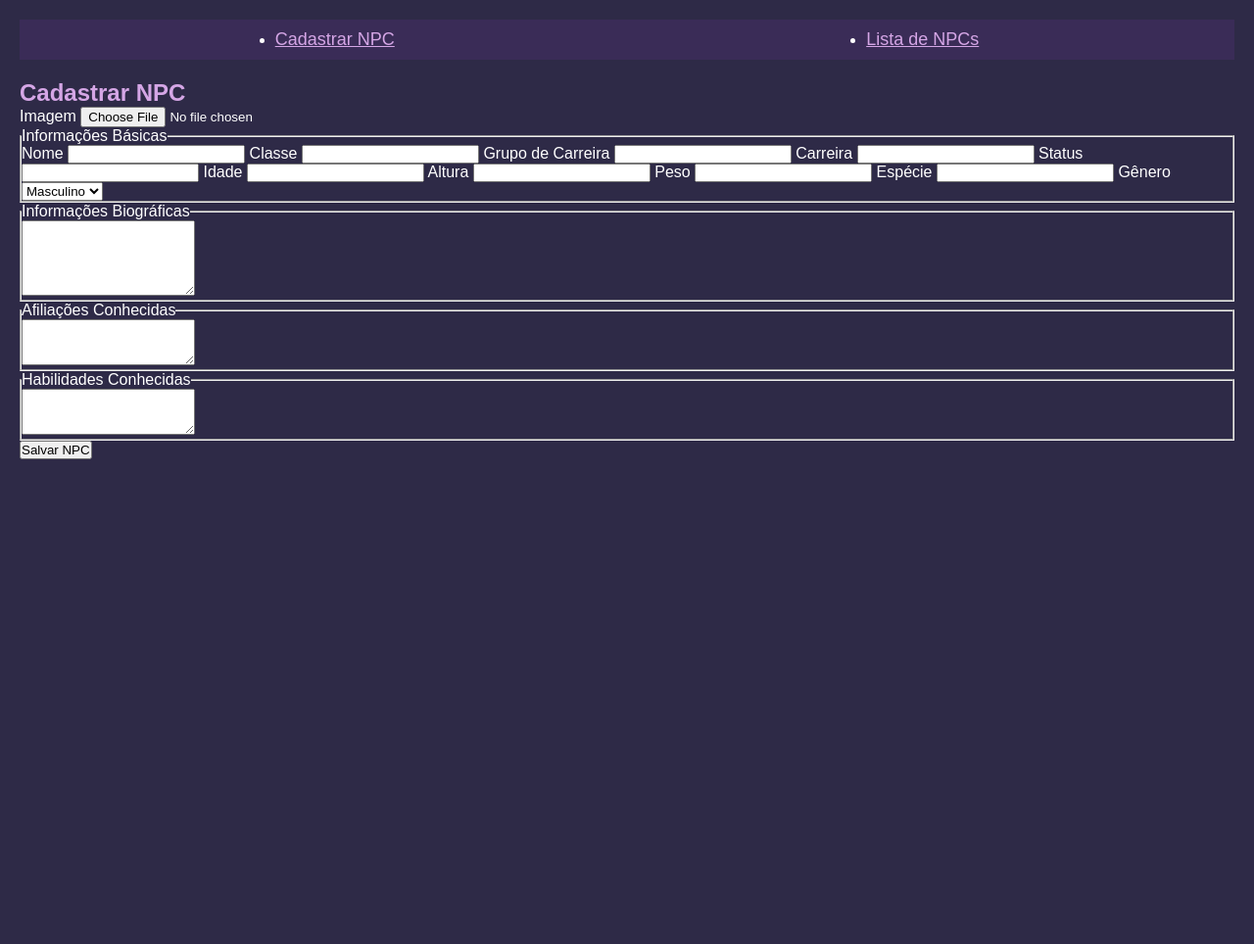
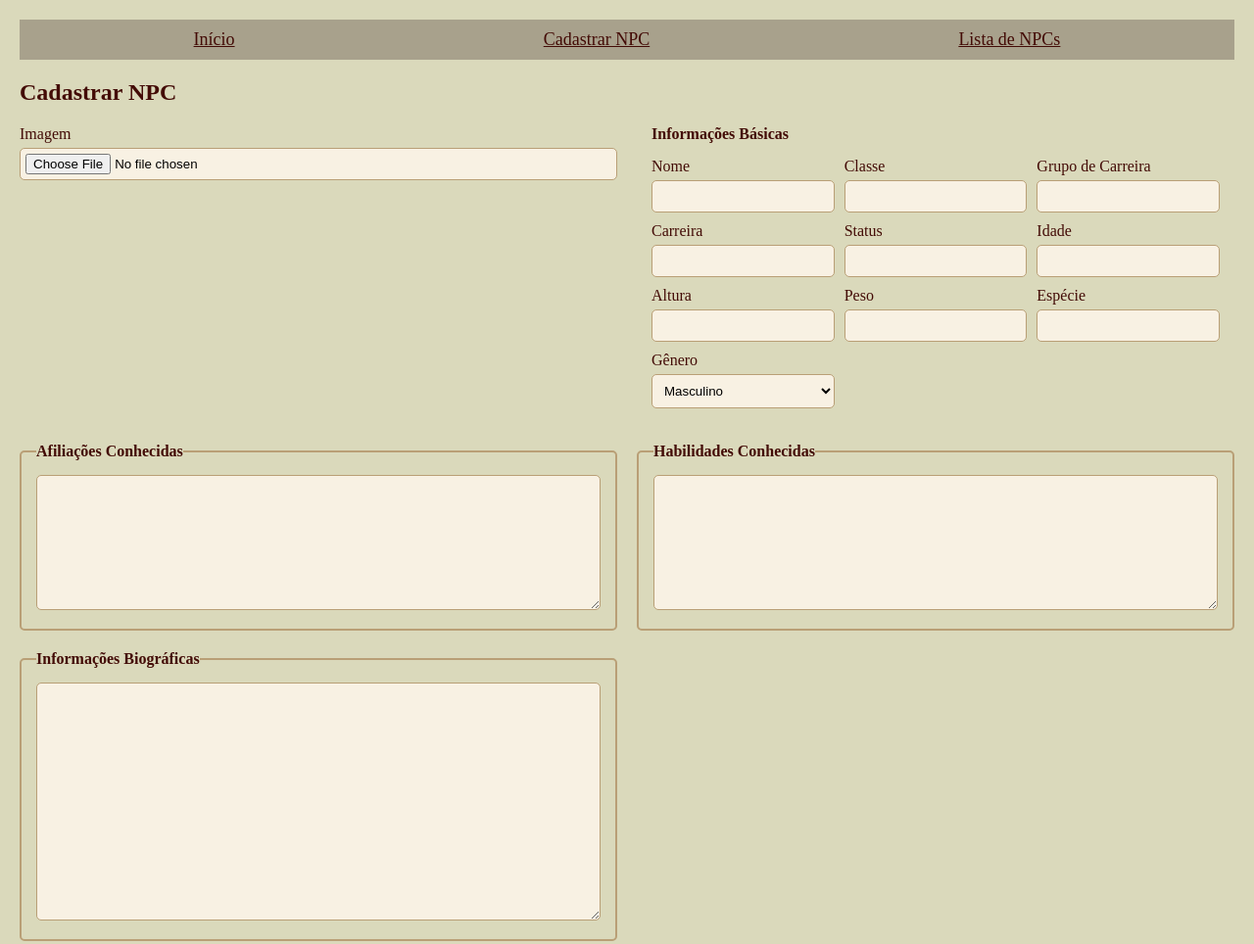
Before and after one commit to telles-dajello/NPC-info-viewer, a website built with webpack: page src/views/npc-cadastro.html in a window 1280 px wide. Shown: the top 964 px of the page at 98% size. Before the commit the page ends 800 px from the top, so only its background shows below. Built offline with nearby package versions, Linux system fonts and the light colour scheme.

Commit message:
css para cadastro feito (cores horriveis, mas melhor que versão anterior) ajustes de local do index.html e hrefs

```diff
--- a/src/style/css/style.css
+++ b/src/style/css/style.css
@@ -5,18 +5,18 @@
 }
 
 body {
-  font-family: Arial, sans-serif;
-  background-color: #2e2a47;
-  color: white;
+  font-family: 'Times New Roman', serif;
+  background-color: #dad9bb;
+  color: black;
   padding: 20px;
 }
 
 h1 {
-  color: #D5A6E6;
+  color: #430b06;
 }
 
 .menu {
-  background-color: #3A2C57;
+  background-color: #a8a18c;
   padding: 10px 20px;
   margin-bottom: 20px;
 }
@@ -24,14 +24,92 @@ h1 {
 .menu nav ul {
   display: flex;
   justify-content: space-around;
+  list-style-type: none;
 }
 
 .menu nav ul li a {
-  color: #D5A6E6;
+  color: #430b06;
   font-size: 18px;
 }
 
 .menu nav ul li a:hover {
-  color: #9C7BC5;
+  color: #dad9bb;
 }
 /* ajustar form */
+
+/* daqui pra baixo ainda não foi... */
+form {
+  display: grid;
+  grid-template-columns: 1fr 1fr;
+  gap: 20px;
+  margin-top: 20px;
+}
+
+
+label {
+  color: #430b06;
+  margin-bottom: 5px;
+  display: block;
+}
+
+input, select, textarea {
+  width: 100%;
+  padding: 8px;
+  border-radius: 5px;
+  border: 1px solid #b99f76;
+  background-color: #f8f1e3;
+  color: black;
+}
+
+input[type="file"] {
+  padding: 5px;
+}
+
+textarea {
+  resize: vertical;
+}
+
+button {
+  background-color: #3e1b0e;
+  color: white;
+  border: none;
+  padding: 10px;
+  cursor: pointer;
+  font-size: 16px;
+  border-radius: 5px;
+  margin-top: 10px;
+}
+
+button:hover {
+  background-color: #8f7b56;
+}
+
+fieldset {
+  border: 2px solid #b99f76;
+  padding: 15px;
+  border-radius: 5px;
+}
+
+fieldset.informacoes-basicas {
+display: grid;
+grid-template-columns: repeat(3, 1fr);
+gap: 10px;
+border: none;
+padding: 15px;
+border-radius: 5px;
+}
+
+fieldset legend {
+  color: #430b06;
+  font-weight: bold;
+}
+
+@media (max-width: 768px) {
+  form {
+    grid-template-columns: 1fr;
+  }
+
+  fieldset.informacoes-basicas {
+      grid-template-columns: 1fr;
+    }
+}
--- a/src/views/npc-cadastro.html
+++ b/src/views/npc-cadastro.html
@@ -4,14 +4,15 @@
     <meta charset="UTF-8">
     <meta name="viewport" content="width=device-width, initial-scale=1.0">
     <title>Cadastrar NPC</title>
-    <link rel="stylesheet" href="/src/style/css/style.css">
+    <link rel="stylesheet" href="../style/css/style.css">
   </head>
   <body>
     <header class="menu">
       <nav>
         <ul>
-          <li><a href="/src/views/npc-cadastro.html">Cadastrar NPC</a></li>
-          <li><a href="/src/views/npc-lista.html">Lista de NPCs</a></li>
+          <li><a href="index.html">Início</a></li>
+          <li><a href="npc-cadastro.html">Cadastrar NPC</a></li>
+          <li><a href="npc-lista.html">Lista de NPCs</a></li>
         </ul>
       </nav>
     </header>
@@ -19,61 +20,84 @@
       <section>
         <h1>Cadastrar NPC</h1>
         <form id="formularioCadastroNPC" class="form">
+          <div>
             <label for="imagem-npc">Imagem</label>
             <input type="file" id="imagem-npc" name="imagem-npc" accept="image/*">
+          </div>
 
-          <fieldset>
+          <fieldset class="informacoes-basicas">
             <legend>Informações Básicas</legend>
-
+            <div>
               <label for="nome">Nome</label>
               <input type="text" id="nome" name="nome">
+            </div>
 
+            <div>
               <label for="classe">Classe</label>
               <input type="text" id="classe" name="classe">
+            </div>
 
+            <div>
               <label for="grupo-carreira">Grupo de Carreira</label>
               <input type="text" id="grupo-carreira" name="grupo-carreira">
+            </div>
 
+            <div>
               <label for="carreira">Carreira</label>
               <input type="text" id="carreira" name="carreira">
+            </div>
 
+            <div>
               <label for="status">Status</label>
               <input type="text" id="status" name="status">
+            </div>
 
+            <div>
               <label for="idade">Idade</label>
               <input type="number" id="idade" name="idade" min="0">
+            </div>
 
+            <div>
               <label for="altura">Altura</label>
               <input type="text" id="altura" name="altura">
+            </div>
 
+            <div>
               <label for="peso">Peso</label>
               <input type="text" id="peso" name="peso">
+            </div>
 
+            <div>
               <label for="especie">Espécie</label>
               <input type="text" id="especie" name="especie">
+            </div>
 
+            <div>
               <label for="genero">Gênero</label>
               <select id="genero" name="genero">
                 <option value="masculino">Masculino</option>
                 <option value="feminino">Feminino</option>
                 <option value="outro">Outro</option>
               </select>
+            </div>
+          </fieldset>
+
+          <fieldset>
+            <legend>Afiliações Conhecidas</legend>
+            <textarea id="afiliacoes" name="afiliacoes" rows="8"></textarea>
+          </fieldset>
+
+          <fieldset>
+            <legend>Habilidades Conhecidas</legend>
+            <textarea id="habilidades" name="habilidades" rows="8"></textarea>
           </fieldset>
 
           <fieldset>
             <legend>Informações Biográficas</legend>
-            <textarea id="biografia" name="biografia" rows="5"></textarea>
+            <textarea id="biografia" name="biografia" rows="15"></textarea>
           </fieldset>
-
-          <fieldset>
-            <legend>Afiliações Conhecidas</legend>
-            <textarea id="afiliacoes" name="afiliacoes" rows="3"></textarea>
-          </fieldset>
-
-          <fieldset>
-            <legend>Habilidades Conhecidas</legend>
-            <textarea id="habilidades" name="habilidades" rows="3"></textarea>
-          </fieldset>
+<!--          pensar em outra solução para não ser só uma div... ou usar essa div para área de informações ao usuário-->
+          <div></div>
 
 
           <button type="submit">Salvar NPC</button>
```
Also changed, not shown: src/views/index.html (renamed from index.html, +4 -3 lines), src/views/npc-lista.html (+4 -3 lines). Lines whose indentation alone changed are shown as unchanged.
